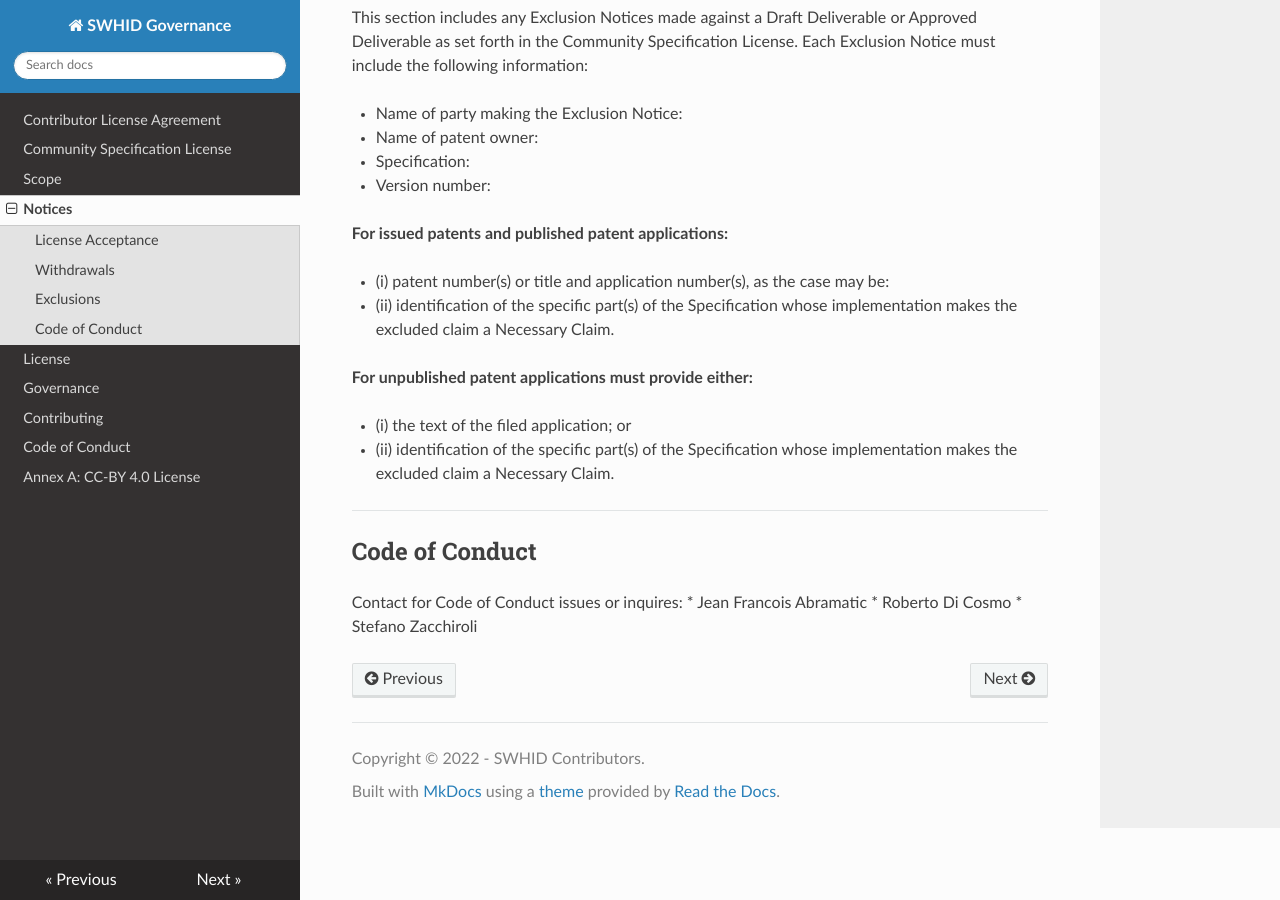
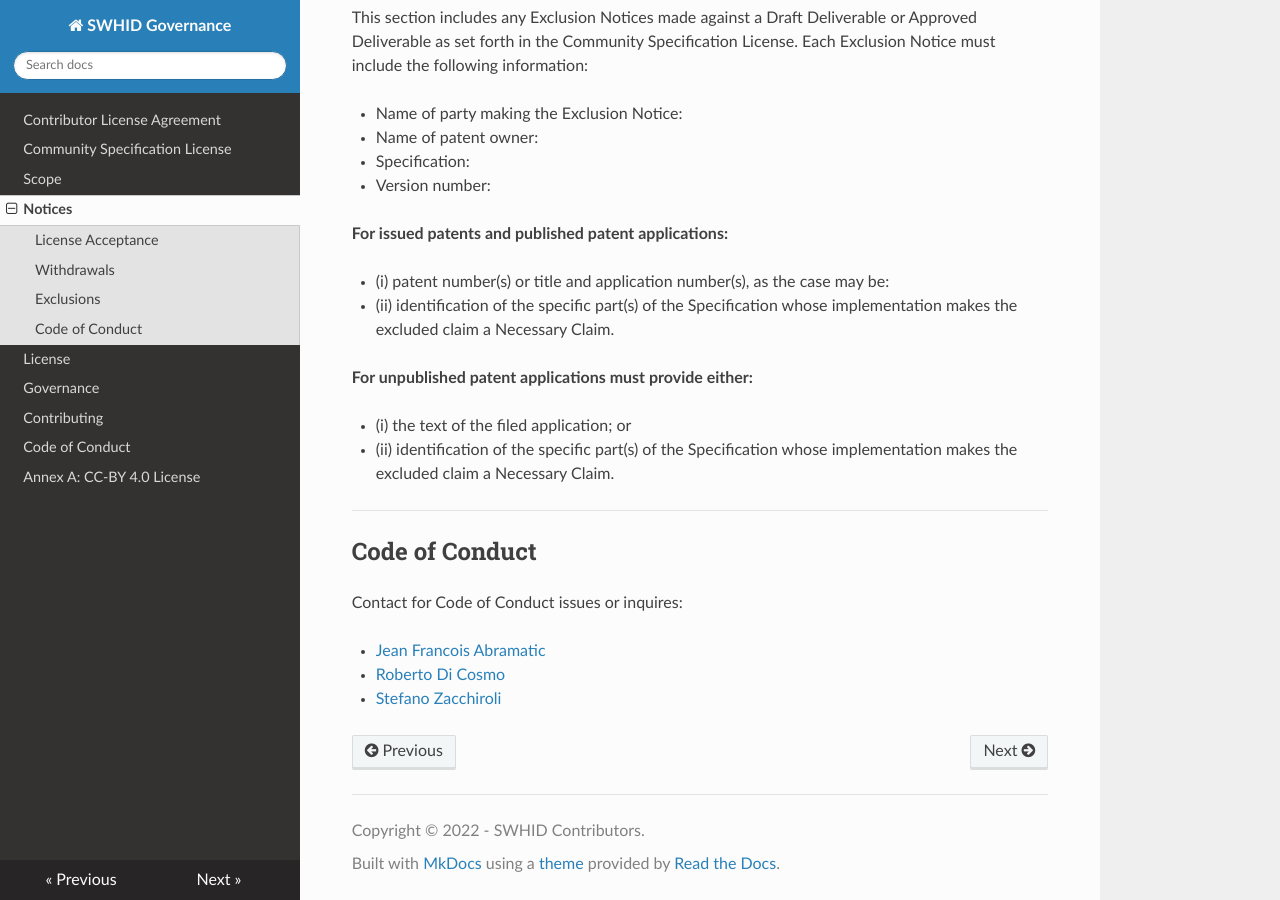
Before and after one commit to swhid/governance, an MkDocs documentation site: the page built from Chapters/3._Notices.md, in a window 1280 px wide and 900 px high, scrolled down 853 px. Built offline with MkDocs 1.6.1, drawn with Linux system fonts in a browser that asks for light colours; nearby versions of some CDN libraries; part of the change alters nothing that is shown.

```diff
--- a/Chapters/3._Notices.md
+++ b/Chapters/3._Notices.md
@@ -52,6 +52,7 @@ This section includes any Exclusion Notices made against a Draft Deliverable or
 ## Code of Conduct
 
 Contact for Code of Conduct issues or inquires:
-* Jean Francois Abramatic
-* Roberto Di Cosmo
-* Stefano Zacchiroli
+
+- [Jean Francois Abramatic](mailto:jean-francois.abramatic@inria.fr)
+- [Roberto Di Cosmo](mailto:roberto@dicosmo.org)
+- [Stefano Zacchiroli](mailto:zack@upsilon.cc)
```
